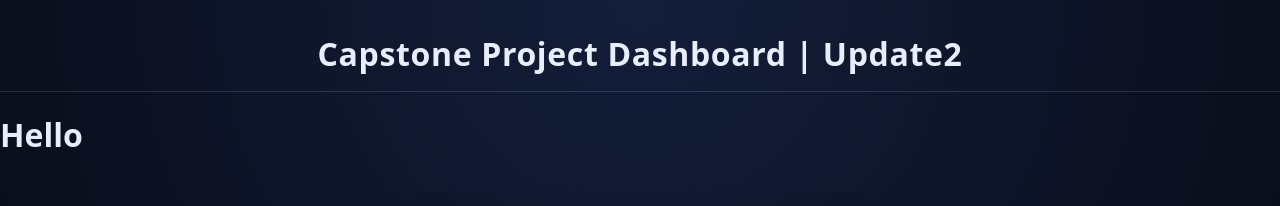
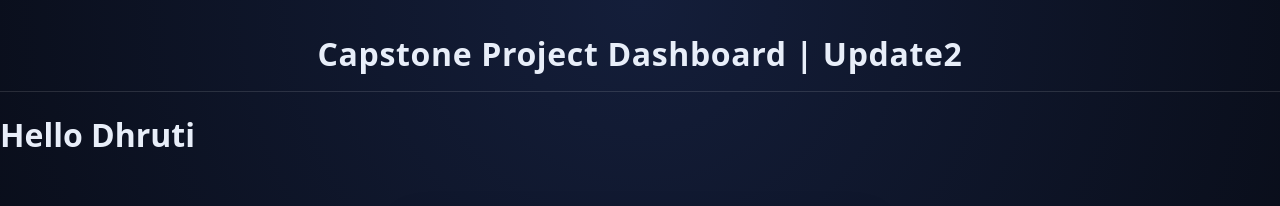
Before and after one commit to Christ-vijay/Group5_Cicd, a plain HTML site: page myapp/index.html in a window 1280 px wide. Shown: the top 206 px of the page. Drawn offline with Linux system fonts and the light colour scheme.

Commit message:
Added Hello Dhruti to pass the test

```diff
--- a/myapp/index.html
+++ b/myapp/index.html
@@ -11,7 +11,7 @@
     <h1>Capstone Project Dashboard | Update2</h1>
   </header>
 <!-- added Hello to pass the test -->
-  <h1>Hello</h1>
+  <h1>Hello Dhruti</h1>
 
   <main class="content">
     <section class="card">
```
